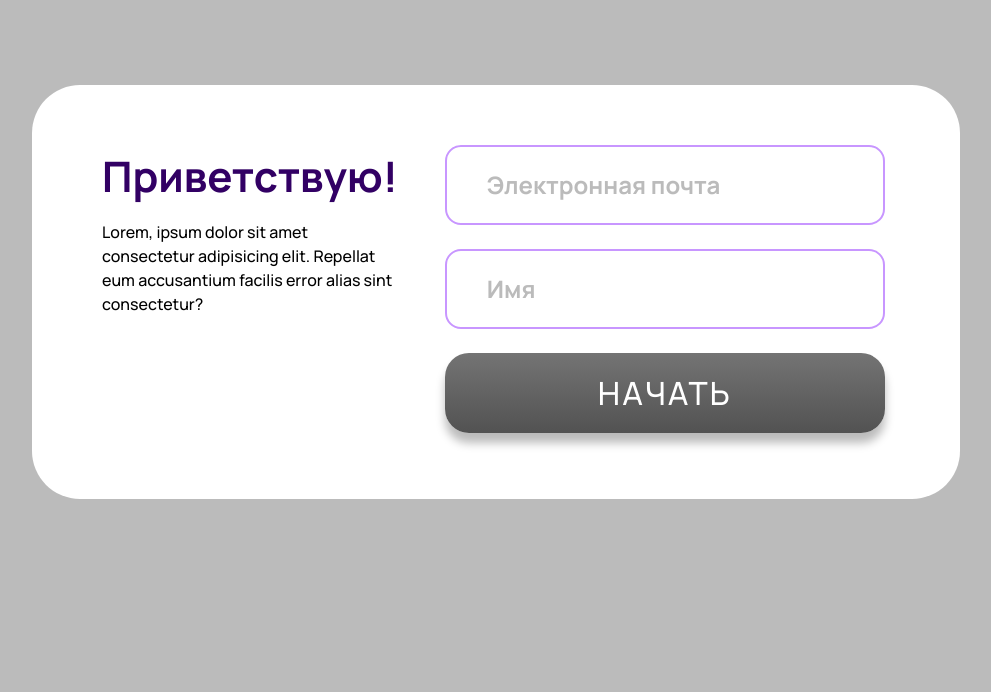
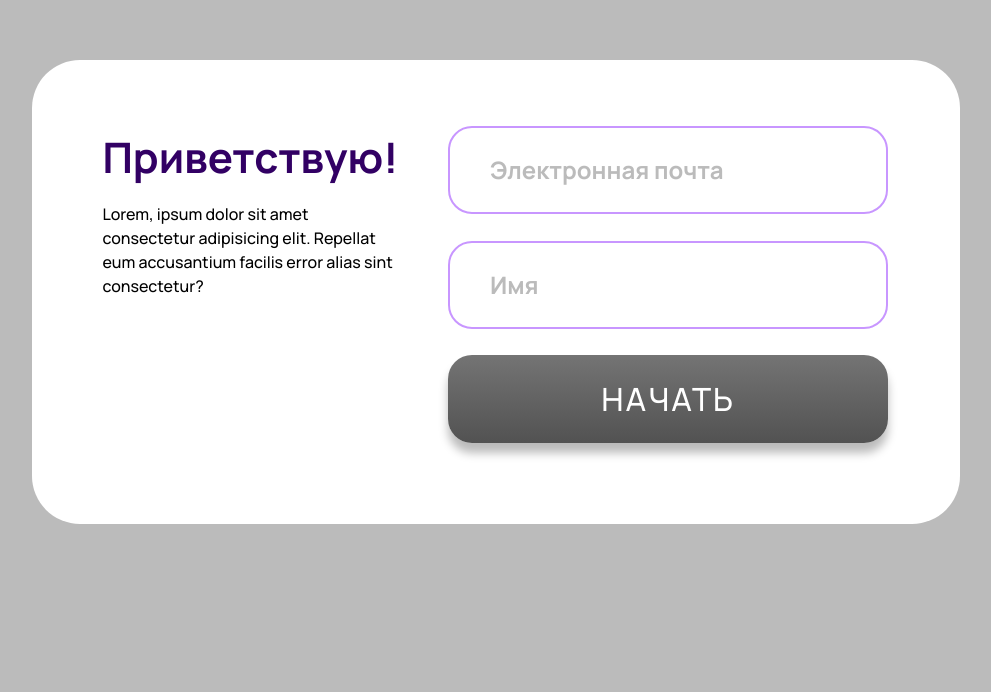
Before and after one commit to SecretTeam-17/Frontend, a React (Create React App) app: page / in a window 1280 px wide. Shown: the part 108-800 px from the top of the page, without its empty margins (144-1135 px from the left). Built offline with nearby package versions, Linux system fonts and the light colour scheme.

Commit message:
fix app.css, button.css, form.css to vw,vh

```diff
--- a/src/App.css
+++ b/src/App.css
@@ -135,23 +135,21 @@ body {
 }
 
 .wrapper__form {
-  width: 100%;
-  max-width: 928px;
-  max-height: 418px;
+  width: 72.5vw;
+  height: 58vh;
   background-color: var(--color-primary-white-card);
   border-radius: var(--border-radius-large);
-  display: flex;
-  gap: 46px;
+  display: grid;
+  grid-template-columns: 23.4vw 34.4vw;
+  gap: 3.6vw;
   overflow: hidden;
-  padding: 60px 70px 66px;
+  padding: 8.3vh 5.5vw 9.1vh;
 }
 
 .wrapper__form-desc {
-  width: 40%;
   display: flex;
   flex-direction: column;
-  gap: 12px;
-  max-width: 305px;
+  gap: 1.6vh;
 }
 
 .wrapper__form-title {
@@ -159,7 +157,13 @@ body {
   color: var(--color-primary-purple);
 }
 
-@media (max-width: 850px) {
+@media (max-width: 1200px) {
+  .wrapper__form-title {
+    font-size: 36px;
+  }
+}
+
+@media (max-width: 1000px) {
   .wrapper__form-title {
     font-size: 30px;
   }
@@ -170,9 +174,3 @@ body {
     font-size: 30px;
   }
 }
-
-@media (max-width: 700px) {
-  .wrapper__form {
-    padding: 20px 25px;
-  }
-}
--- a/src/components/Button/Button.css
+++ b/src/components/Button/Button.css
@@ -11,13 +11,12 @@
   font-weight: 500;
   letter-spacing: 2px;
   font-size: 18px;
-  width: 100%;
-  max-width: 170px;
-  max-height: 42px;
+  max-width: 13.3vw;
+  max-height: 5.8vh;
   border-radius: var(--border-radius);
   border: none;
   box-shadow: 0px 10px 10px var(--color-secondary-gray);
-  transition: all 0.5s ease;
+  transition: all 0.2s ease;
   cursor: pointer;
 }
 
@@ -38,9 +37,8 @@
 
 .button--big {
   font-size: 32px;
-  width: 100%;
-  max-width: 440px;
-  min-height: 80px;
+  max-width: 100%;
+  min-height: 11vh;
 }
 
 @media (max-width: 750px) {
--- a/src/components/Form/Form.css
+++ b/src/components/Form/Form.css
@@ -1,8 +1,7 @@
 .form__greeting {
-  width: 60%;
   display: flex;
   flex-direction: column;
-  gap: 24px;
+  gap: 3.3vh;
 }
 .user-box {
   position: relative;
@@ -17,9 +16,8 @@
 
 .form__greeting-input {
   width: 100%;
-  max-width: 440px;
-  min-height: 80px;
-  border-radius: var(--border-radius-small);
+  min-height: 11vh;
+  border-radius: var(--border-radius);
   border: 2px solid var(--color-primary-violet);
   background-color: var(--color-primary-white-card);
   padding-left: 40px;
```
Also changed, not shown: 1 other file (tests, documents, lock files or other folders).
